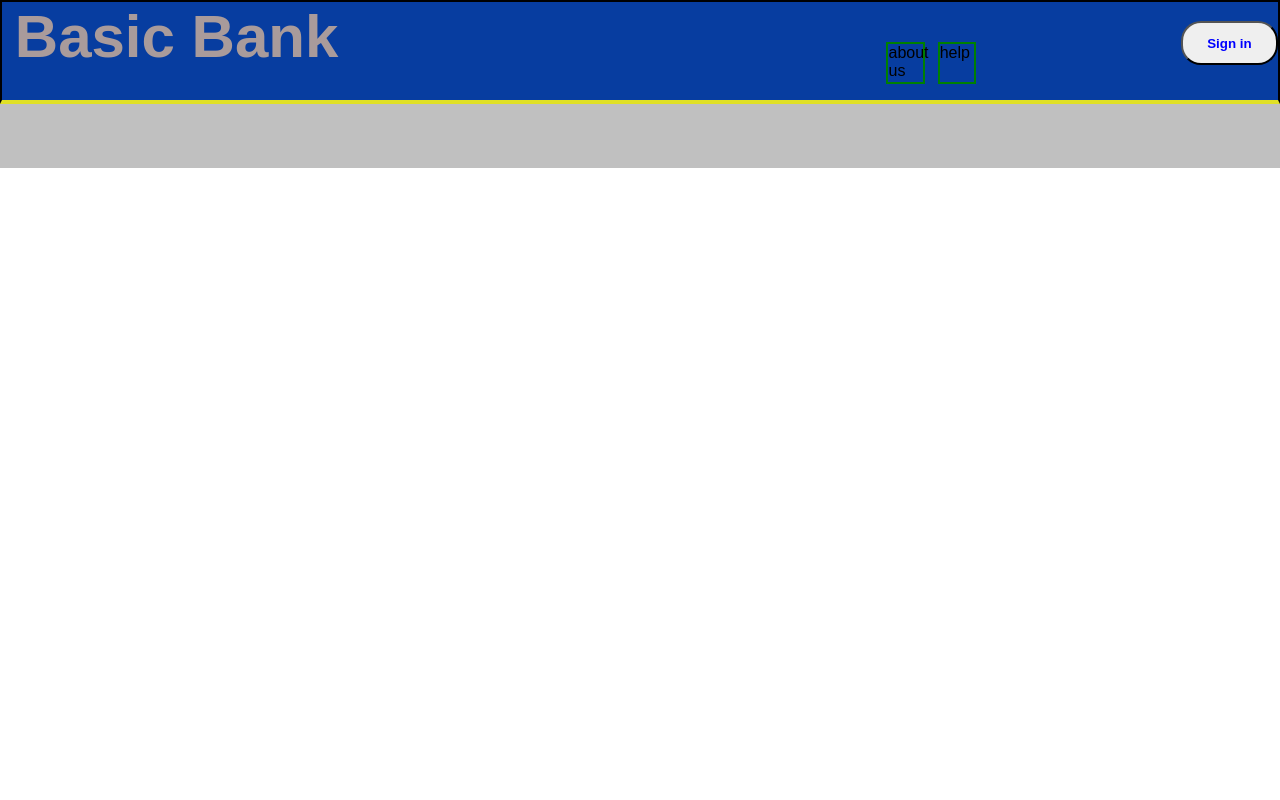
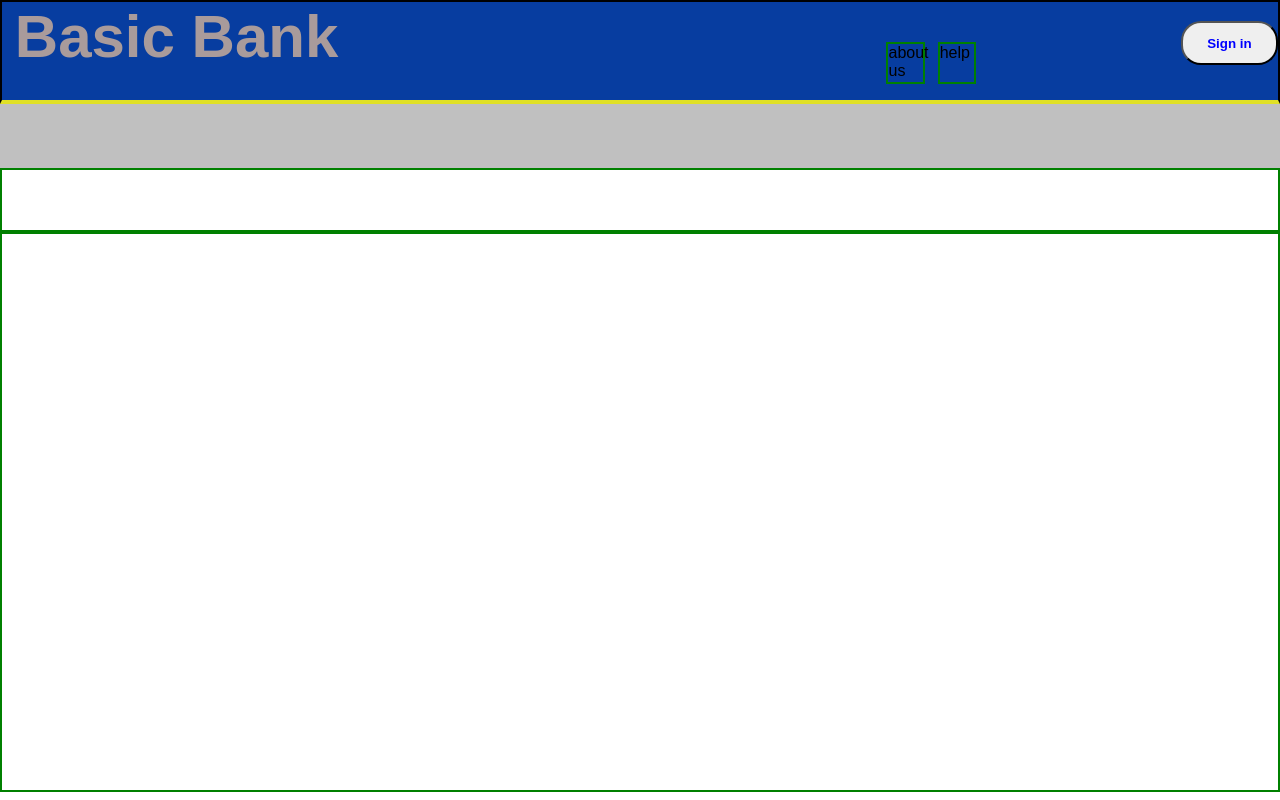
Before and after one commit to cyberstizz/basicbank, a React (Create React App) app: page / in a window 1280 px wide. Built offline with nearby package versions, Linux system fonts and the light colour scheme.

Commit message:
added borders for sizing different sections

```diff
--- a/src/Home.css
+++ b/src/Home.css
@@ -60,6 +60,12 @@ border: solid 2px green;
     width: 100vw;
     background-color: white;
     height: 8vh;
+    border: solid 2px green;
+}
+
+.bodysection{
+    border: solid 2px green;
+    height: 70vh
 }
 
 .hero{
--- a/src/Home.js
+++ b/src/Home.js
@@ -24,6 +24,10 @@ const Home = () => {
 
         <div class="secondOptionstab"></div>
 
+        <div class="bodysection">
+
+        </div>
+
 
 
 
```
